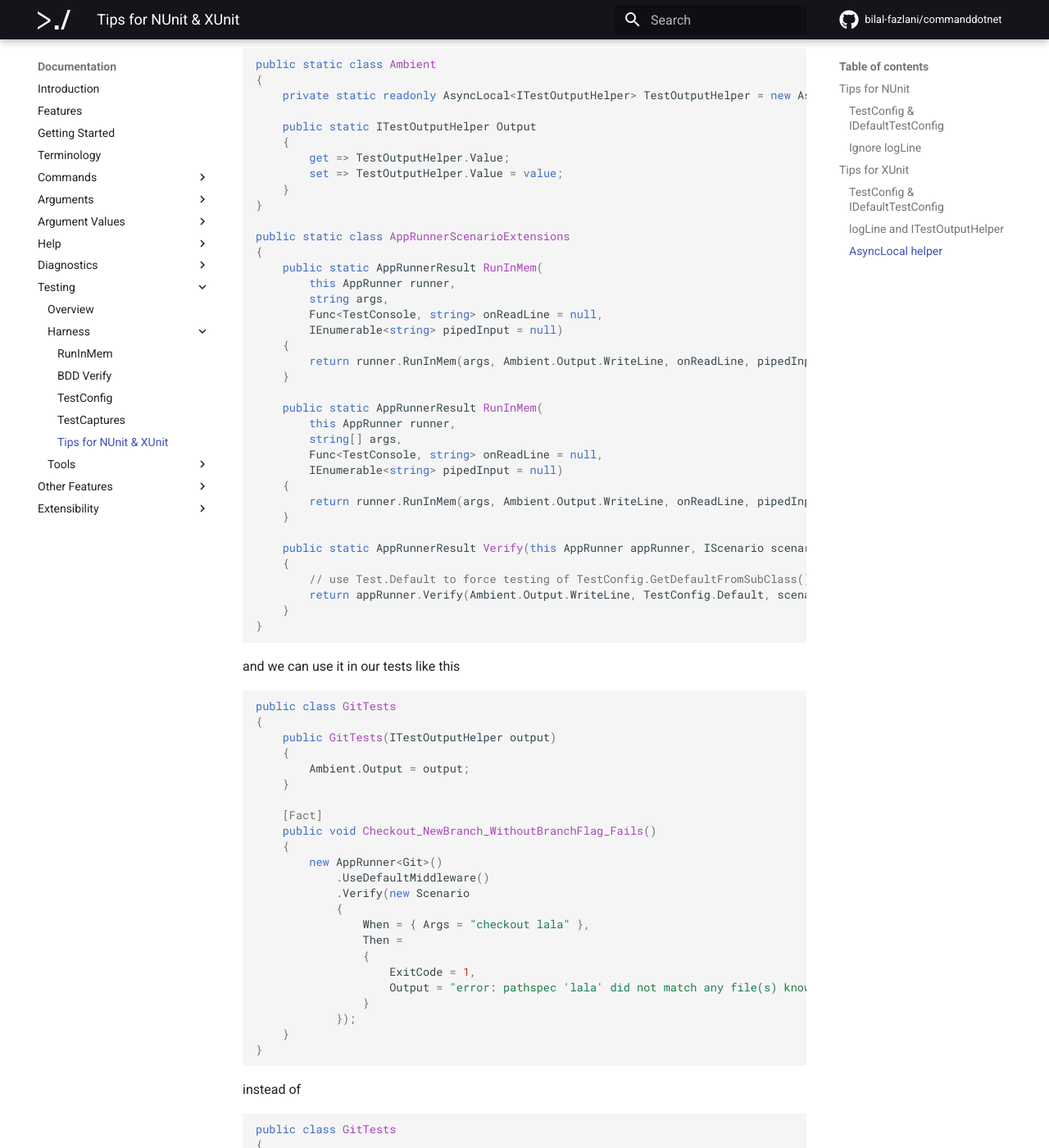
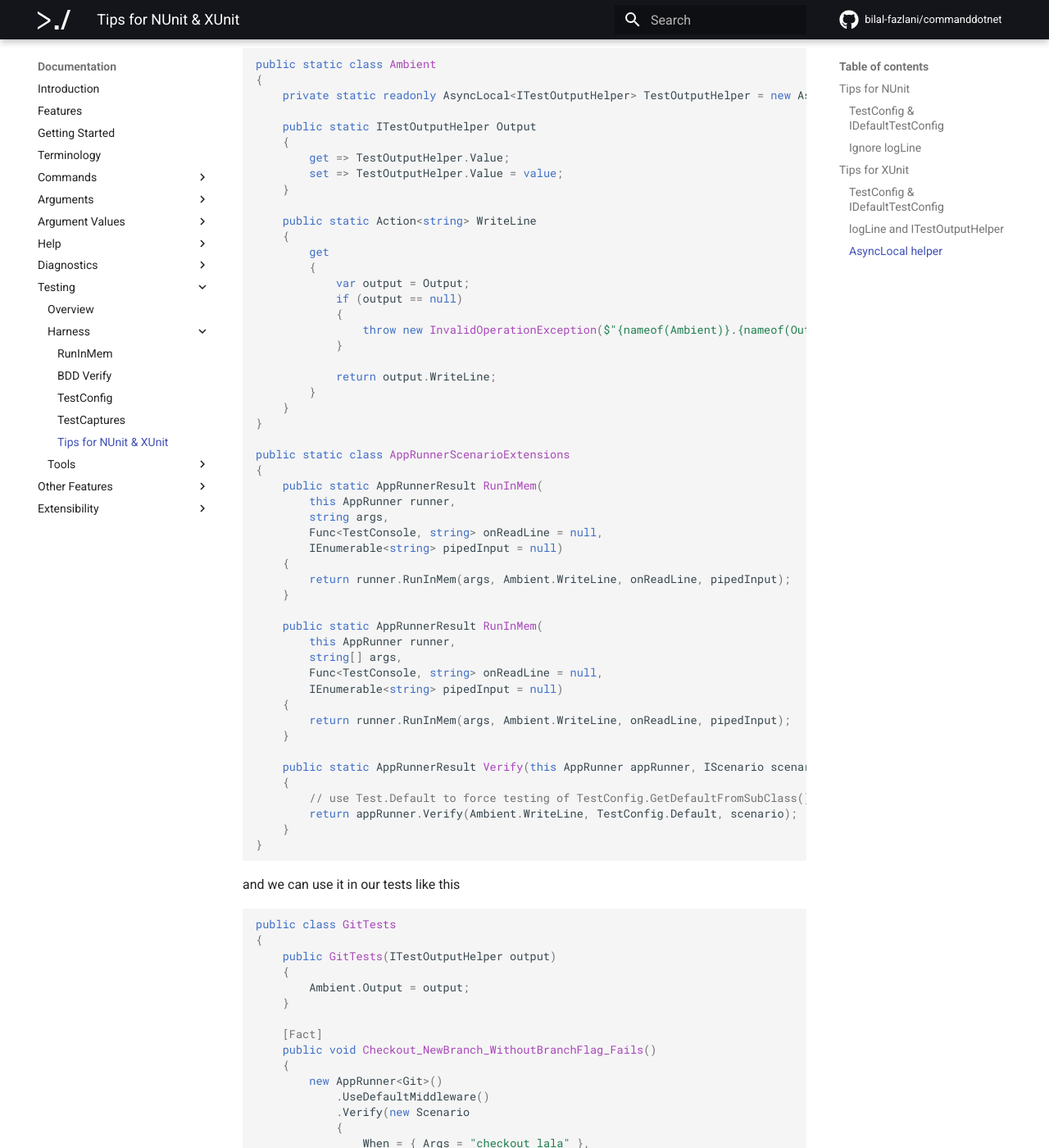
Before and after one commit to bilal-fazlani/commanddotnet, an MkDocs documentation site: the page built from docs/TestTools/Harness/tips-test-runners.md, in a window 1280 px wide and 1400 px high, scrolled down 1104 px. Shown: the whole window at 82% size. Built offline with MkDocs 1.6.1 and Material for MkDocs 9.7.7, drawn with Linux system fonts in a browser that asks for light colours; comment, search, counter and statistics services are not loaded.

Commit message:
minor docs updates

```diff
--- a/docs/TestTools/Harness/tips-test-runners.md
+++ b/docs/TestTools/Harness/tips-test-runners.md
@@ -44,6 +44,20 @@ public static class Ambient
         get => TestOutputHelper.Value;
         set => TestOutputHelper.Value = value;
     }
+
+    public static Action<string> WriteLine
+    {
+        get
+        {
+            var output = Output;
+            if (output == null)
+            {
+                throw new InvalidOperationException($"{nameof(Ambient)}.{nameof(Output)} has not been set for the current test");
+            }
+
+            return output.WriteLine;
+        }
+    }
 }
 
 public static class AppRunnerScenarioExtensions
```
Also changed, not shown: other parts of docs/TestTools/Harness/tips-test-runners.md (+3 -3 lines), docs/OtherFeatures/dependency-injection.md (+1 -0 lines), docs/TestTools/overview.md (+4 -9 lines).
